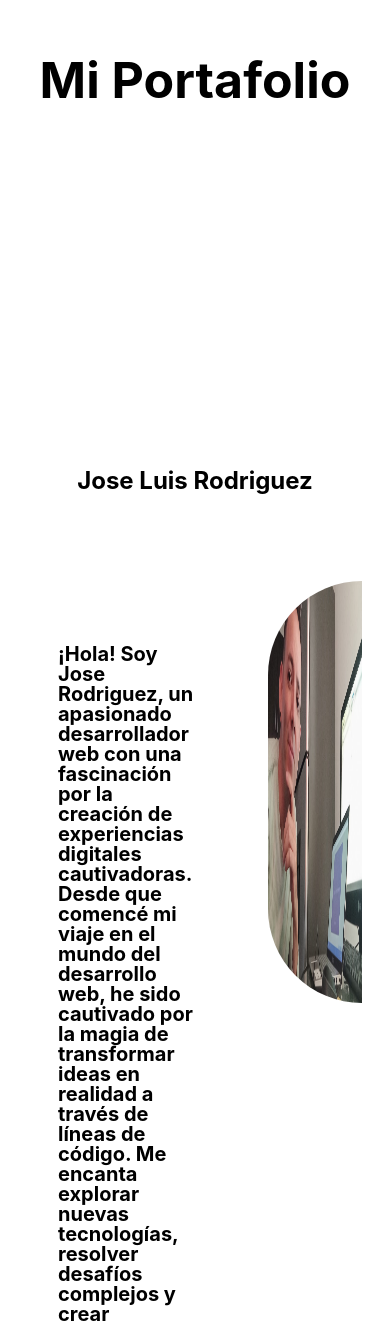
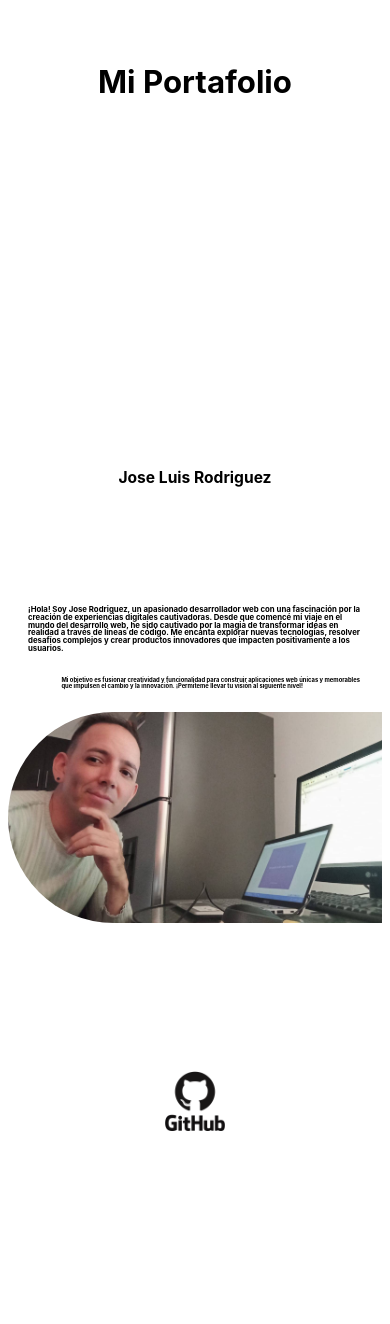
Before and after one commit to jzpoe/portafolio-developer, a React app: page / in a window 390 px wide. Shown: the part 229-1553 px from the top of the page. Built offline with nearby package versions, Linux system fonts and the light colour scheme; the HTML template or start-up script is replaced by a standard one.

Commit message:
se crea responsive

```diff
--- a/src/components/home/home.css
+++ b/src/components/home/home.css
@@ -1,21 +1,25 @@
-.container-home{
+.container-home {
     display: flex;
     justify-content: center;
     align-items: center;
-height: 95vh;
+    height: 95vh;
     display: grid;
     grid-template-columns: 1fr;
     grid-template-rows: 3fr 1fr;
     grid-column-gap: 0px;
     grid-row-gap: 0px;
-
 }
 
-.contenido-home{
+.contenido-home {
     text-align: center;
 }
-.container-home h1{
-font-size: 50px;
 
+.container-home h1 {
+    font-size: 8vw; /* Usando vw para que el tamaño de la fuente sea relativo al ancho de la pantalla */
+    margin-bottom: 0.5em; /* Espaciado relativo al tamaño de la fuente */
+}
 
+.container-home h2 {
+    font-size: 4vw; /* Tamaño de fuente relativo al ancho de la pantalla */
+    margin-top: 0.5em; /* Espaciado relativo al tamaño de la fuente */
 }
--- a/src/components/main/main.css
+++ b/src/components/main/main.css
@@ -8,27 +8,35 @@
 .div-img {
     display: flex;
     justify-content: center;
-
+    align-items: center; /* Centrar verticalmente la imagen */
 }
 
-    .div-img img{
-        width: 70%;
-        height: 50vh;
+.div-img img {
+    max-width: 100%; /* Hacer que la imagen sea responsive */
+    height: auto; /* Altura automática para mantener la proporción */
+    max-height: 70vh; /* Limitar la altura de la imagen para que no sea demasiado grande en pantallas pequeñas */
     border-radius: 206px 0 0 206px;
 }
-    .div1{
+
+.div1 {
+    display: flex;
+    flex-direction: column;
+    padding: 20px; /* Añadir un poco de espacio alrededor del texto */
+}
+
+.div-h1 {
+    font-size: 2vw; /* Tamaño de fuente relativo al ancho de la pantalla */
+    margin-bottom: 20px; /* Espaciado inferior */
+}
+
+.div-1-1 h1 {
+    font-size: 1.5vw; /* Tamaño de fuente relativo al ancho de la pantalla */
+    margin-left: 10%; /* Añadir un poco de margen a la izquierda */
+}
+
+@media screen and (max-width: 767px) {
+    .container-main {
         display: flex;
         flex-direction: column;
     }
-
-    .div-h1
-    {
-        padding: 50px ;
-        font-size: 20px;
   }
-
-    .div-1-1 h1{
-        margin-top: 10px;
-        margin-left: 47px;
-        font-size: 25px;
-    }
```
Also changed, not shown: public/assets/perfil/foto-de-perfil.jpg. Lines whose indentation alone changed are shown as unchanged.
